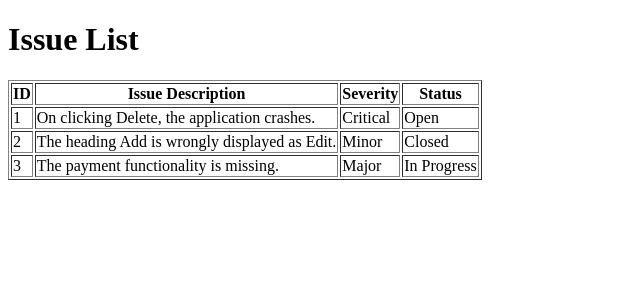
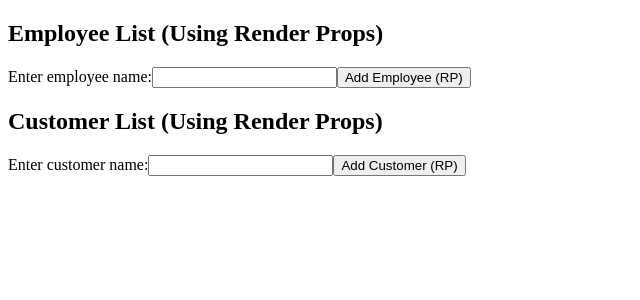
Before and after one commit to diwakar1593/Technology-React-JS-L1-L2, a React (Vite) app: page / in a window 1280 px wide. Shown: the top 300 px of the page, without its empty margins (0-640 px from the left). Built offline with nearby package versions, Linux system fonts and the light colour scheme.

Commit message:
render props

```diff
--- /dev/null
+++ b/src/11_renderProps/App.jsx
@@ -0,0 +1,25 @@
+import React, { Component } from "react";
+import Item from "./components/Item";
+import CustomerList from "./components/CustomerListRP";
+import EmployeeList from "./components/EmployeeListRP";
+
+class App extends Component {
+    render() {
+        return (
+            <>
+                <Item isUpper = {true}>
+                    {(items, addItem) => (
+                        <EmployeeList items = {items} addItem={addItem} heading="Employee List (Using Render Props)" />
+                    )}
+                </Item>
+                <Item isUpper = {false}>
+                    {(items, addItem) => (
+                        <CustomerList items = {items} addItem={addItem} heading="Customer List (Using Render Props)" />
+                    )}
+                </Item>
+            </>
+        )
+    }
+}
+
+export default App
--- /dev/null
+++ b/src/11_renderProps/components/CustomerListRP.jsx
@@ -0,0 +1,29 @@
+import React, { Component } from 'react';
+
+class CustomerListRP extends Component {
+    constructor(props){
+        super(props);
+        this.refName = React.createRef();
+    }
+    render() {
+        const { items, addItem } = this.props;
+        let itemList = items.map(( item, index ) => (
+            <li key={index}>{ item }</li>
+        ))
+        return (
+            <>
+                <h2>{this.props.heading}</h2>
+                <label>
+                    Enter customer name:
+                    <input type='text' ref={this.refName} />
+                </label>
+                <button onClick={() => addItem(this.refName.current.value)}>Add Customer (RP)</button>
+                <ul>
+                    {itemList}
+                </ul>
+            </>
+        )
+    }
+}
+
+export default CustomerListRP
--- /dev/null
+++ b/src/11_renderProps/components/EmployeeListRP.jsx
@@ -0,0 +1,29 @@
+import React, { Component } from 'react';
+
+class EmployeeListRP extends Component {
+    constructor(props){
+        super(props);
+        this.refName = React.createRef();
+    }
+    render() {
+        const { items, addItem, heading } = this.props;
+        let itemList = items.map(( item, index ) => (
+            <li key={index}>{ item }</li>
+        ))
+        return (
+            <>
+                <h2>{heading}</h2>
+                <label>
+                    Enter employee name:
+                    <input type='text' ref={this.refName} />
+                </label>
+                <button onClick={() => addItem(this.refName.current.value)}>Add Employee (RP)</button>
+                <ul>
+                    {itemList}
+                </ul>
+            </>
+        )
+    }
+}
+
+export default EmployeeListRP
--- /dev/null
+++ b/src/11_renderProps/components/Item.jsx
@@ -0,0 +1,24 @@
+import React, { Component } from 'react';
+
+class Item extends Component {
+    constructor(props) {
+        super(props);
+        this.state = {
+            items: []
+        }
+    }
+    addItem = (itemName) => {
+        this.setState(prevState => {
+            return { items: [...prevState.items, this.props.isUpper ? itemName.toUpperCase() : itemName ] };
+        })
+    }
+    render () {
+        return (
+            <div>
+                { this.props.children( this.state.items, this.addItem )}
+            </div>
+        )
+    }
+}
+
+export default Item
--- a/src/main.jsx
+++ b/src/main.jsx
@@ -15,7 +15,8 @@ import { createRoot } from 'react-dom/client'
 // import App from './09_composableComponents/App'
 // import App from './09a_composableComponents/App'
 // import App from './10_hoc/App'
-import App from './02_Assignment/App'
+// import App from './02_Assignment/App'
+import App from './11_renderProps/App'
 
 createRoot(document.getElementById('root')).render(
   <StrictMode>
```
Also changed, not shown: src/11_renderProps/RenderProps_Notes.txt (added), 1 other file (tests, documents, lock files or other folders).
